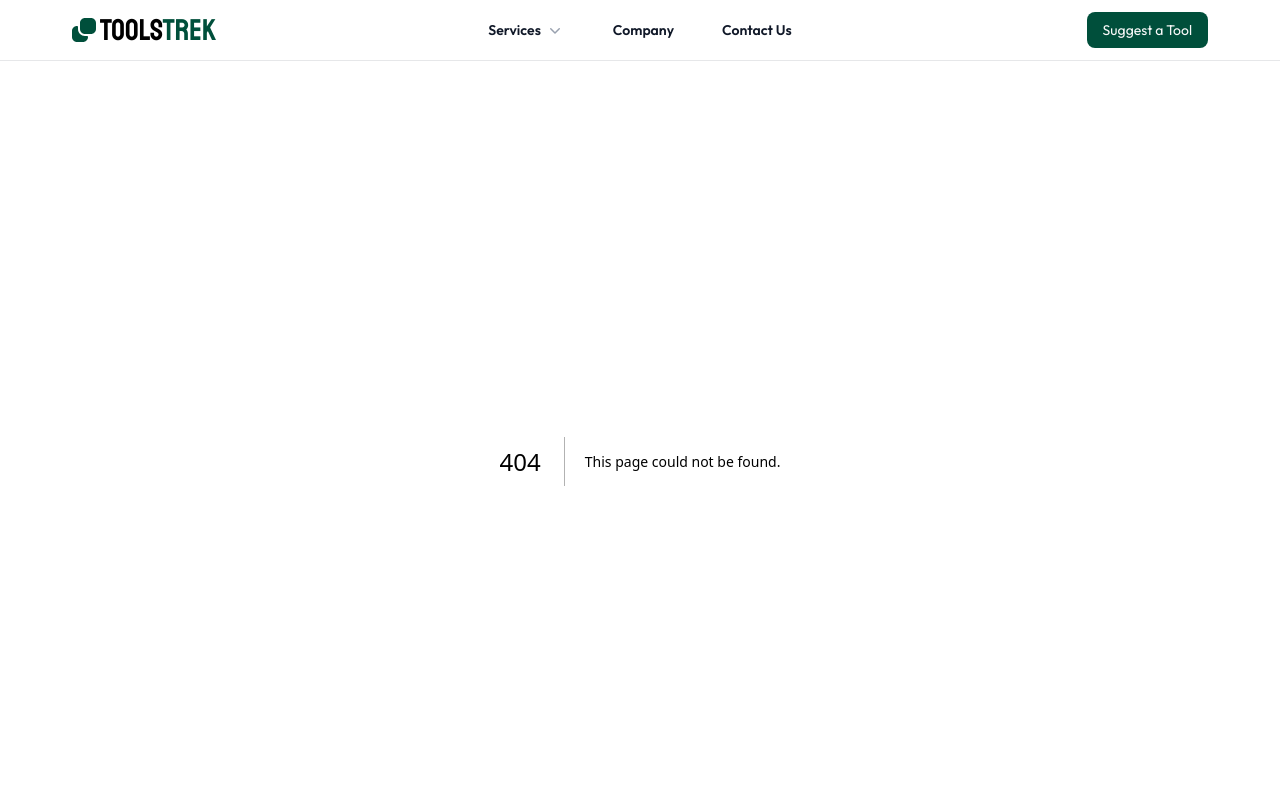
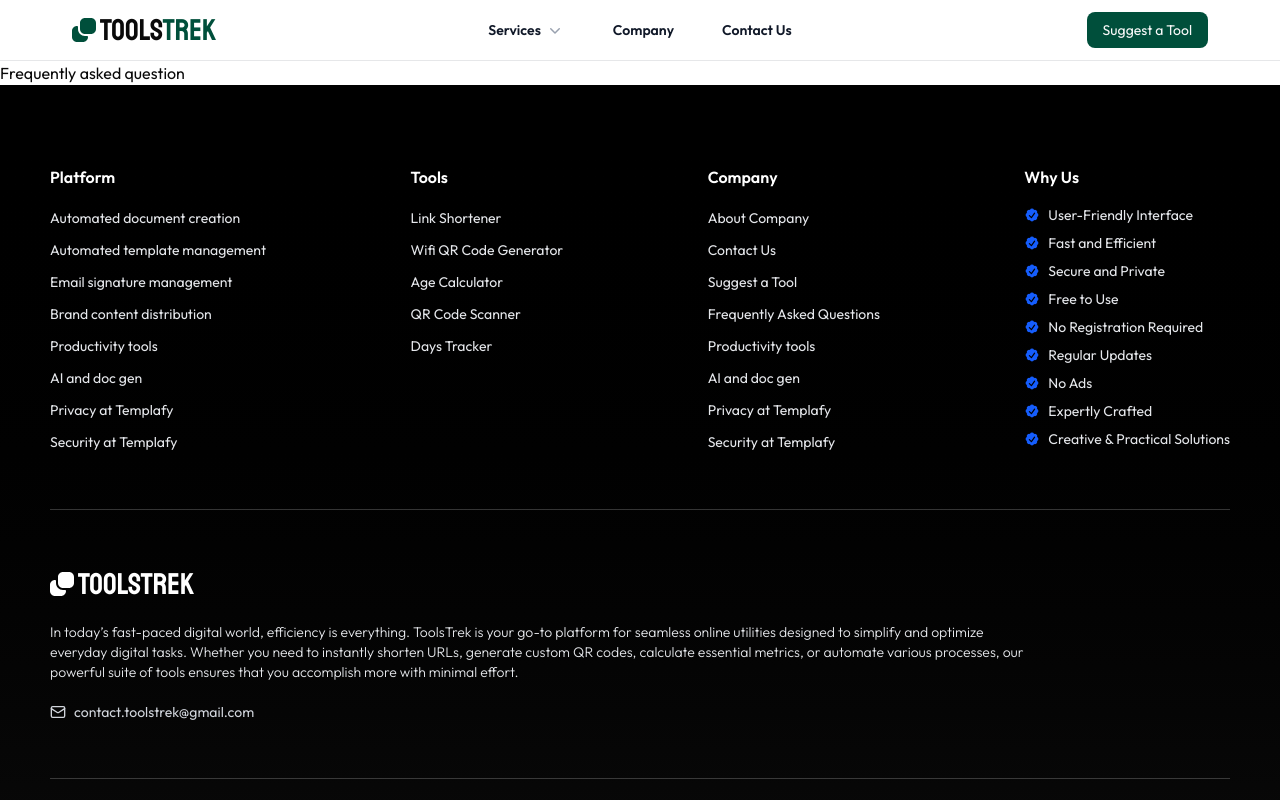
Before and after one commit to tasnimultas67/toolstrek, a Next.js app: page /faq in a window 1280 px wide. Before the commit this address had no page. Shown: the top 800 px of the page. Built offline with nearby package versions, Linux system fonts and the light colour scheme.

Commit message:
feat: Update footer links and add FAQ page; implement Accordion component with Radix UI

```diff
--- /dev/null
+++ b/app/faq/page.js
@@ -0,0 +1,7 @@
+import React from "react";
+
+const page = () => {
+  return <div>Frequently asked question</div>;
+};
+
+export default page;
--- a/app/tools-compo/Footer.js
+++ b/app/tools-compo/Footer.js
@@ -22,10 +22,10 @@ const platforms = [
 ];
 
 const companies = [
-  { name: "About Company", url: "#" },
-  { name: "Contact Us", url: "#" },
-  { name: "Cookies Settings", url: "#" },
-  { name: "Frequently Asked Questions", url: "#" },
+  { name: "About Company", url: "/about-us" },
+  { name: "Contact Us", url: "/contact-us" },
+  { name: "Suggest a Tool", url: "/contact-us" },
+  { name: "Frequently Asked Questions", url: "/faq" },
   { name: "Productivity tools", url: "#" },
   { name: "AI and doc gen", url: "#" },
   { name: "Privacy at Templafy", url: "#" },
--- /dev/null
+++ b/components/ui/accordion.jsx
@@ -0,0 +1,64 @@
+"use client"
+
+import * as React from "react"
+import * as AccordionPrimitive from "@radix-ui/react-accordion"
+import { ChevronDownIcon } from "lucide-react"
+
+import { cn } from "@/lib/utils"
+
+function Accordion({
+  ...props
+}) {
+  return <AccordionPrimitive.Root data-slot="accordion" {...props} />;
+}
+
+function AccordionItem({
+  className,
+  ...props
+}) {
+  return (
+    (<AccordionPrimitive.Item
+      data-slot="accordion-item"
+      className={cn("border-b last:border-b-0", className)}
+      {...props} />)
+  );
+}
+
+function AccordionTrigger({
+  className,
+  children,
+  ...props
+}) {
+  return (
+    (<AccordionPrimitive.Header className="flex">
+      <AccordionPrimitive.Trigger
+        data-slot="accordion-trigger"
+        className={cn(
+          "focus-visible:border-ring focus-visible:ring-ring/50 flex flex-1 items-start justify-between gap-4 rounded-md py-4 text-left text-sm font-medium transition-all outline-none hover:underline focus-visible:ring-[3px] disabled:pointer-events-none disabled:opacity-50 [&[data-state=open]>svg]:rotate-180",
+          className
+        )}
+        {...props}>
+        {children}
+        <ChevronDownIcon
+          className="text-muted-foreground pointer-events-none size-4 shrink-0 translate-y-0.5 transition-transform duration-200" />
+      </AccordionPrimitive.Trigger>
+    </AccordionPrimitive.Header>)
+  );
+}
+
+function AccordionContent({
+  className,
+  children,
+  ...props
+}) {
+  return (
+    (<AccordionPrimitive.Content
+      data-slot="accordion-content"
+      className="data-[state=closed]:animate-accordion-up data-[state=open]:animate-accordion-down overflow-hidden text-sm"
+      {...props}>
+      <div className={cn("pt-0 pb-4", className)}>{children}</div>
+    </AccordionPrimitive.Content>)
+  );
+}
+
+export { Accordion, AccordionItem, AccordionTrigger, AccordionContent }
--- a/package.json
+++ b/package.json
@@ -12,6 +12,7 @@
     "@headlessui/react": "^2.2.2",
     "@heroicons/react": "^2.2.0",
     "@hookform/resolvers": "^5.0.1",
+    "@radix-ui/react-accordion": "^1.2.10",
     "@radix-ui/react-dialog": "^1.1.13",
     "@radix-ui/react-label": "^2.1.4",
     "@radix-ui/react-popover": "^1.1.11",
```
Also changed, not shown: 1 other file (tests, documents, lock files or other folders).
